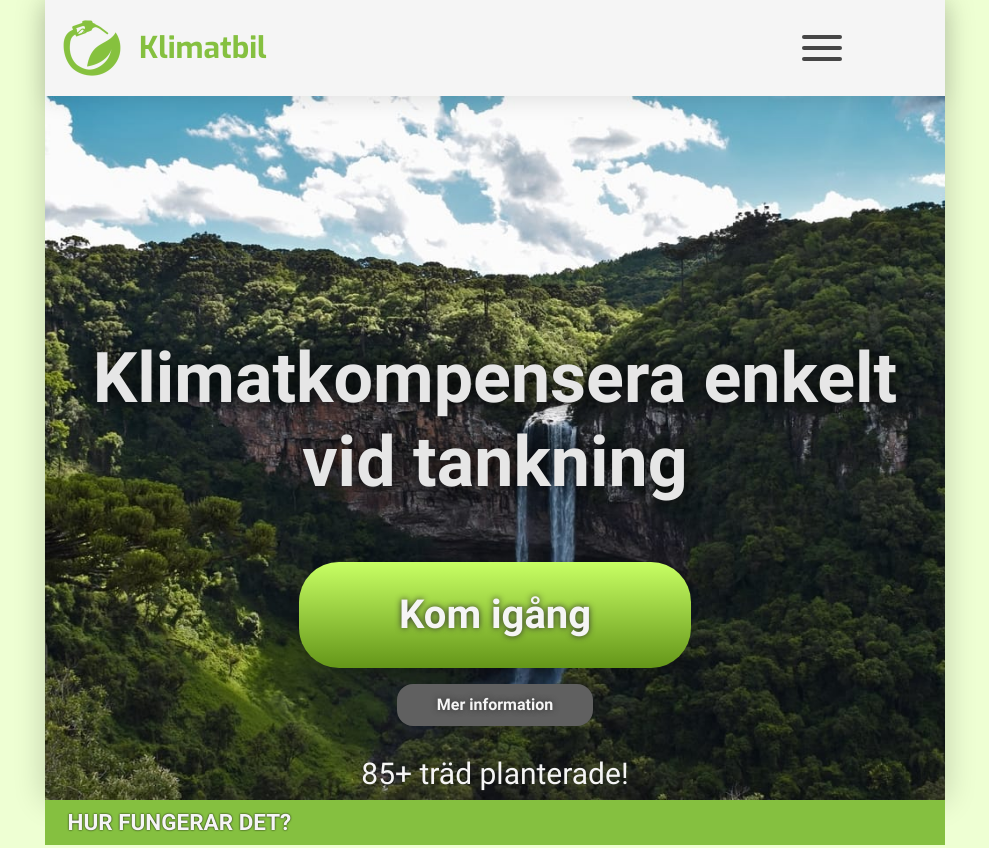
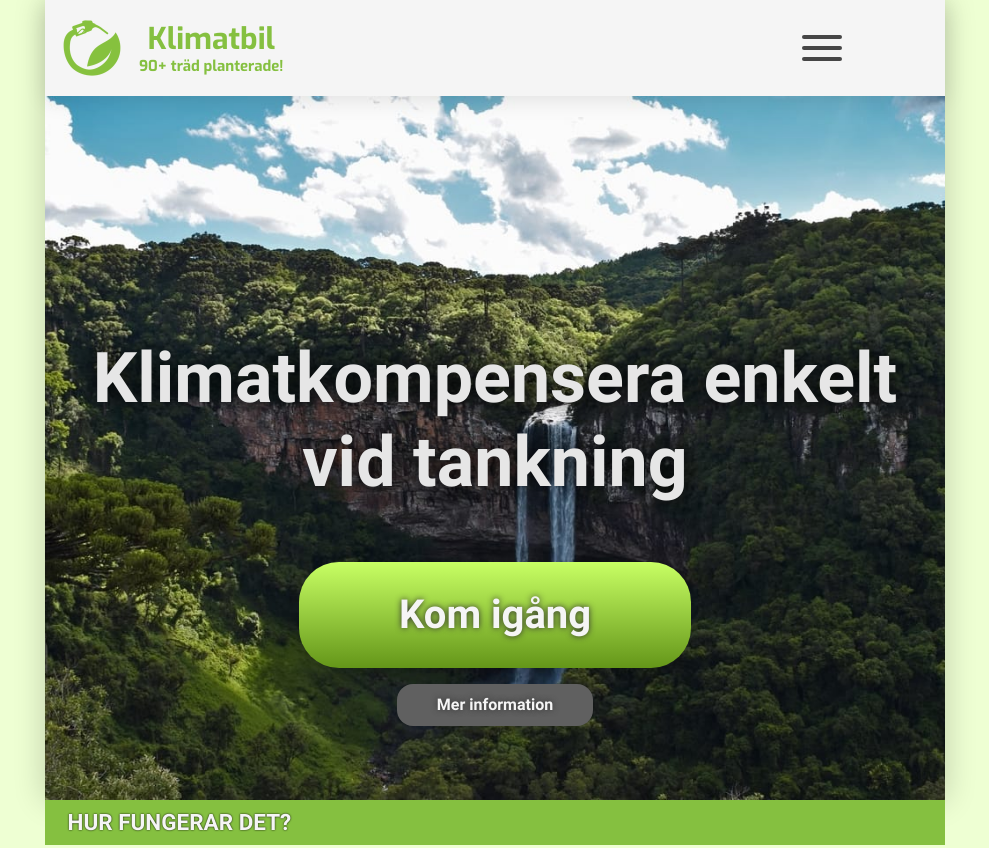
Before and after one commit to Klimatbil/klimatbil.com, a plain HTML site: page index.html in a window 1280 px wide. Shown: the top 848 px of the page, without its empty margins (145-1134 px from the left). Drawn offline with Linux system fonts and the light colour scheme.

Commit message:
Update tree counter
Closes #134

```diff
--- a/css/utility.css
+++ b/css/utility.css
@@ -375,10 +375,10 @@
 
 .tree-counter
 {
-    margin-top: 1em;
-    text-align: center;
-    font-size: 1.35rem;
-    color: #f5f5f5;
+    font-size: 1.2rem;
+    color: #85C040;
+    font-family: Exo, sans-serif;
+    font-weight: bold;
 }
 
 /*  Compensate button
@@ -744,14 +744,14 @@
         font-size: 7rem;
     }
 
+    .tree-counter
+    {
+        font-size: 1.5rem;
+    }
+
     .compensate-button.big
     {
         font-size: 4rem;
-    }
-
-    .tree-counter
-    {
-        font-size: 3rem;
     }
 
     .compensate-button.small
--- a/index.html
+++ b/index.html
@@ -46,8 +46,12 @@
         <div class="top-bar">
             <div class="top-bar-logo">
                 <img src="img/logo-128.png" alt="Logotyp för Klimatbil" onclick="SetWindowLocationTo('https://www.klimatbil.com')" />
-                <h1 onclick="SetWindowLocationTo('https://www.klimatbil.com/')">Klimatbil</h1>
+                <h1 onclick="SetWindowLocationTo('https://www.klimatbil.com/')">
+                    Klimatbil
+                    <div class="tree-counter"><span id="counter">0</span> träd planterade!</div>
+                </h1>
             </div>
+
             <div id="js-nav-hamburger" class="nav-bar-toggle noSelectionHighlight" onclick="ToggleNavBar();">
                 <span class="hamburger-line hamburger-top"></span>
                 <span class="hamburger-line hamburger-middle"></span>
@@ -84,8 +88,6 @@
                     <button class="more-info-button" onclick="SetWindowLocationTo('#hur-fungerar-det')">
                         Mer information
                     </button>
-
-                    <div class="tree-counter"><span id="counter">0</span> träd planterade!</div>
                 </div>
 
                 <a class="anchor" id="hur-fungerar-det"></a>
@@ -166,7 +168,7 @@
 
     <!-- Starts the tree counter for now. Should probably be in a separate file. -->
     <script>
-        var counter = new CountUp("counter", 0, 85, 0, 5, {
+        var counter = new CountUp("counter", 0, 90, 0, 5, {
             useGrouping: false,
             suffix: '+'
         });
```
